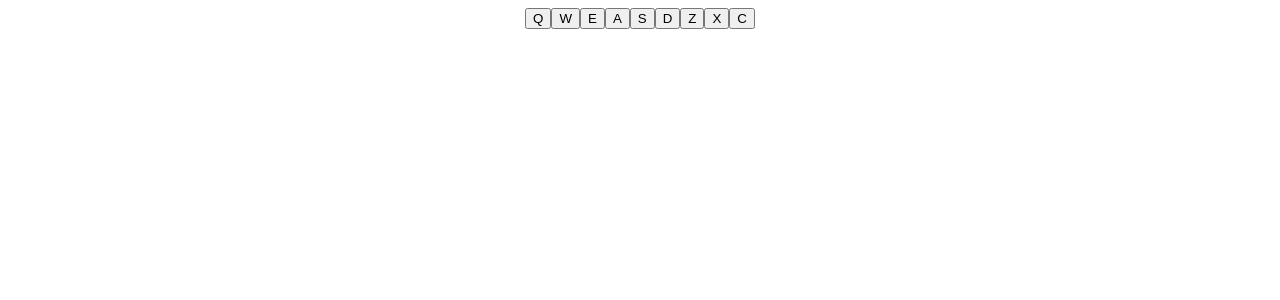
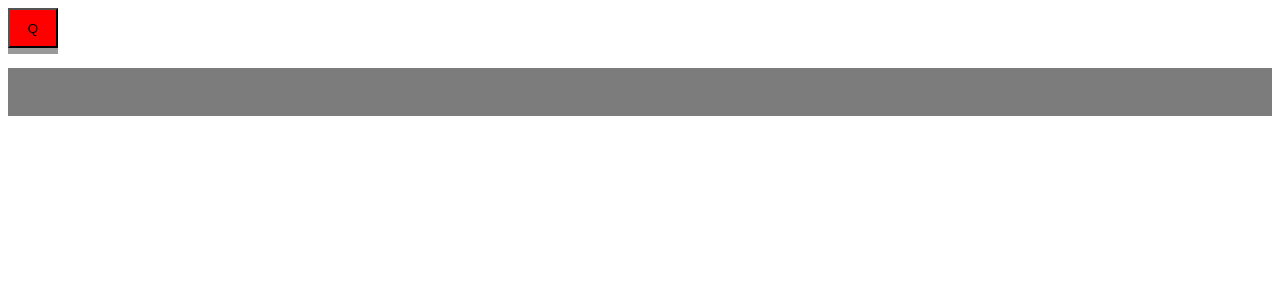
Before and after one commit to EzequielCaste/react-drum-machine, a React (Create React App) app: page / in a window 1280 px wide. Shown: the top 300 px of the page. Built offline with nearby package versions, Linux system fonts and the light colour scheme.

Commit message:
working on key event

```diff
--- a/src/App.js
+++ b/src/App.js
@@ -1,15 +1,31 @@
-import React, { useEffect } from "react";
-import "./styles.css";
-import Machine from "./Machine";
-import { handleEvents } from "./handleEvents";
+import React, { useState } from "react";
+import Pad from "./Pad";
+import Label from "./Label";
+import { sounds } from "./sounds";
 
 export default function App() {
-  useEffect(() => {
-    window.addEventListener("keydown", handleEvents);
-  }, []);
+  const [currentLabel, setCurrentLabel] = useState("");
+  const [style, setStyle] = useState({
+    backgroundColor: "red"
+  });
+  function playSound(id) {
+    setStyle({
+      backgroundColor: "black"
+    });
+    const player = document.getElementById(id);
+    player.currentTime = "0";
+    player.play();
+    setCurrentLabel(id);
+    const timer = setTimeout(() => {
+      setStyle({
+        backgroundColor: "red"
+      });
+    }, 100);
+  }
   return (
-    <div className="App">
-      <Machine />
-    </div>
+    <>
+      <Pad style={style} onClick={playSound} sound={sounds[0]} />
+      <Label text={currentLabel} />
+    </>
   );
 }
--- /dev/null
+++ b/src/Label.js
@@ -0,0 +1,10 @@
+import React from "react";
+import "./styles.css";
+
+export default function Label(props) {
+  return (
+    <>
+      <h2 className="label">{props.text}</h2>
+    </>
+  );
+}
--- a/src/Machine.js
+++ /dev/null
@@ -1,12 +0,0 @@
-import React from "react";
-import Pad from "./Pad";
-import { sounds } from "./sounds";
-import { handleEvents } from "./handleEvents";
-
-export default function Machine() {
-  const soundComponents = sounds.map(sound => (
-    <Pad onClick={() => handleEvents(sound.url)} key={sound.id} sound={sound} />
-  ));
-
-  return <div>{soundComponents}</div>;
-}
--- a/src/Pad.js
+++ b/src/Pad.js
@@ -1,9 +1,26 @@
-import React from "react";
+import React, { useEffect } from "react";
 
 export default function Pad(props) {
+  const { sound } = props;
+
+  useEffect(() => {
+    window.addEventListener("keydown", e => {
+      if (e.keyCode === sound.keyCode) {
+        props.onClick(sound.id);
+      }
+    });
+  }, [sound.id]);
+
   return (
-    <button onClick={props.onClick} key={props.id}>
-      {props.sound.value}
-    </button>
+    <>
+      <button
+        style={props.style}
+        id={sound.id + "_Btn"}
+        onClick={() => props.onClick(sound.id)}
+      >
+        {sound.keyTrigger}
+        <audio src={sound.url} id={sound.id} />
+      </button>
+    </>
   );
 }
--- a/src/index.js
+++ b/src/index.js
@@ -1,6 +1,5 @@
 import React from "react";
 import ReactDOM from "react-dom";
-
 import App from "./App";
 
 const rootElement = document.getElementById("root");
--- a/src/sounds.js
+++ b/src/sounds.js
@@ -1,48 +1,56 @@
 export const sounds = [
   {
-    url: "http://s3.amazonaws.com/freecodecamp/drums/Heater-1.mp3",
-    value: "Q",
-    key: 81,
-    id: "Heater-1"
+    keyCode: 81,
+    keyTrigger: "Q",
+    id: "Chord-1",
+    url: "https://s3.amazonaws.com/freecodecamp/drums/Chord_1.mp3"
   },
   {
-    url: "http://s3.amazonaws.com/freecodecamp/drums/Heater-2.mp3",
-    value: "W",
-    id: "Heater-2"
+    keyCode: 87,
+    keyTrigger: "W",
+    id: "Chord-2",
+    url: "https://s3.amazonaws.com/freecodecamp/drums/Chord_2.mp3"
   },
   {
-    url: "http://s3.amazonaws.com/freecodecamp/drums/Heater-3.mp3",
-    value: "E",
-    id: "Heater-3"
+    keyCode: 69,
+    keyTrigger: "E",
+    id: "Chord-3",
+    url: "https://s3.amazonaws.com/freecodecamp/drums/Chord_3.mp3"
   },
   {
-    url: "http://s3.amazonaws.com/freecodecamp/drums/Heater-4_1.mp3",
-    value: "A",
-    id: "Heater-4"
+    keyCode: 65,
+    keyTrigger: "A",
+    id: "Shaker",
+    url: "https://s3.amazonaws.com/freecodecamp/drums/Give_us_a_light.mp3"
   },
   {
-    url: "http://s3.amazonaws.com/freecodecamp/drums/Heater-6.mp3",
-    value: "S",
-    id: "Clap"
+    keyCode: 83,
+    keyTrigger: "S",
+    id: "Open-HH",
+    url: "https://s3.amazonaws.com/freecodecamp/drums/Dry_Ohh.mp3"
   },
   {
-    url: "http://s3.amazonaws.com/freecodecamp/drums/Dsc_Oh.mp3",
-    value: "D",
-    id: "Open HH"
+    keyCode: 68,
+    keyTrigger: "D",
+    id: "Closed-HH",
+    url: "https://s3.amazonaws.com/freecodecamp/drums/Bld_H1.mp3"
   },
   {
-    url: "http://s3.amazonaws.com/freecodecamp/drums/Kick_n_Hat.mp3",
-    value: "Z",
-    id: "Kick & HH"
+    keyCode: 90,
+    keyTrigger: "Z",
+    id: "Punchy-Kick",
+    url: "https://s3.amazonaws.com/freecodecamp/drums/punchy_kick_1.mp3"
   },
   {
-    url: "http://s3.amazonaws.com/freecodecamp/drums/RP4_KICK_1.mp3",
-    value: "X",
-    id: "Kick"
+    keyCode: 88,
+    keyTrigger: "X",
+    id: "Side-Stick",
+    url: "https://s3.amazonaws.com/freecodecamp/drums/side_stick_1.mp3"
   },
   {
-    url: "http://s3.amazonaws.com/freecodecamp/drums/Cev_H2.mp3",
-    value: "C",
-    id: "Closed HH"
+    keyCode: 67,
+    keyTrigger: "C",
+    id: "Snare",
+    url: "https://s3.amazonaws.com/freecodecamp/drums/Brk_Snr.mp3"
   }
 ];
--- a/src/styles.css
+++ b/src/styles.css
@@ -2,3 +2,18 @@
   font-family: sans-serif;
   text-align: center;
 }
+button {
+  width: 50px;
+  height: 40px;
+  box-shadow: 0 6px #999;
+}
+button:active {
+  background-color: red;
+  box-shadow: 0 3px #666;
+  transform: translateY(4px);
+}
+.label {
+  height: 1rem;
+  background-color: #7c7c7c;
+  padding: 1rem;
+}
```
